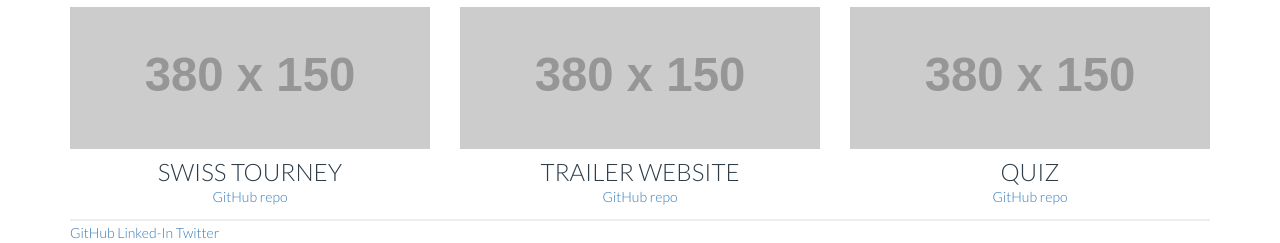
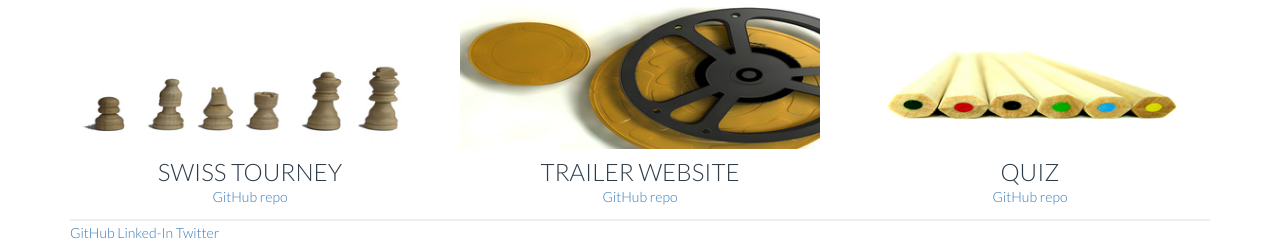
Before and after one commit to bitnj/fsnd_portfolio, a website: page src/index.html in a window 1280 px wide. Shown: the part 683-926 px from the top of the page. Drawn offline with Linux system fonts and the light colour scheme; placeholder pictures from the web are drawn by us; a web font is replaced by a local one.

Commit message:
images added and grunt tasks run

```diff
--- a/src/index.html
+++ b/src/index.html
@@ -45,7 +45,7 @@
             <div class="row project-section">
                 <div class="col-xs-6 col-sm-6 col-md-4 col-lg-4">
                     <img class="img-responsive"
-                        src="http://placehold.it/380x150" alt="swiss tournment
+                        src="img/chess.jpg" alt="swiss tournment
                         bracket" data-toggle="modal"
                         data-target="#swiss-tournament">
                     <h3 class="project-title text-uppercase">Swiss Tourney</h3>
@@ -57,7 +57,7 @@
                 </div>
                 <div class="col-xs-6 col-sm-6 col-md-4 col-lg-4">
                     <img class="img-responsive"
-                        src="http://placehold.it/380x150" alt="movie reel"
+                        src="img/film-case.jpg" alt="movie reel"
                                                           data-toggle="modal"
                                                           data-target="#movie-trailers">
                     <h3 class="project-title text-uppercase">Trailer Website</h3>
@@ -69,7 +69,7 @@
                 </div>
                 <div class="col-xs-6 col-sm-6 col-md-4 col-lg-4">
                     <img class="img-responsive"
-                        src="http://placehold.it/380x150" alt="quiz"
+                        src="img/colored-pencil.jpg" alt="quiz"
                                                           data-toggle="modal"
                                                           data-target="#quiz">
                     <h3 class="project-title text-uppercase">Quiz</h3>
```
Also changed, not shown: dist/css/main.css, dist/img/chess.jpg (added), dist/img/colored-pencil.jpg (added), dist/img/film-case.jpg (added), dist/index.html, src/img/chess.jpg (added), src/img/colored-pencil.jpg (added), src/img/film-case.jpg (added), 2 other files.
